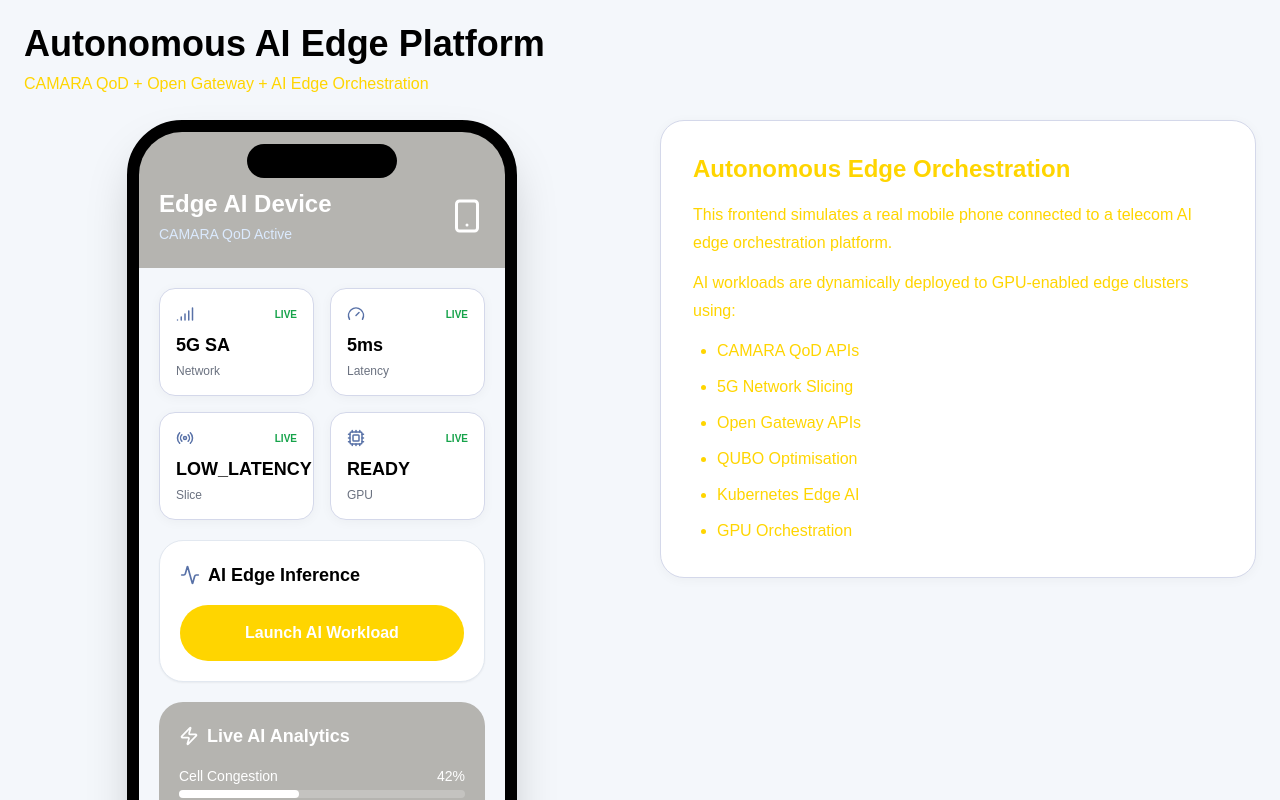
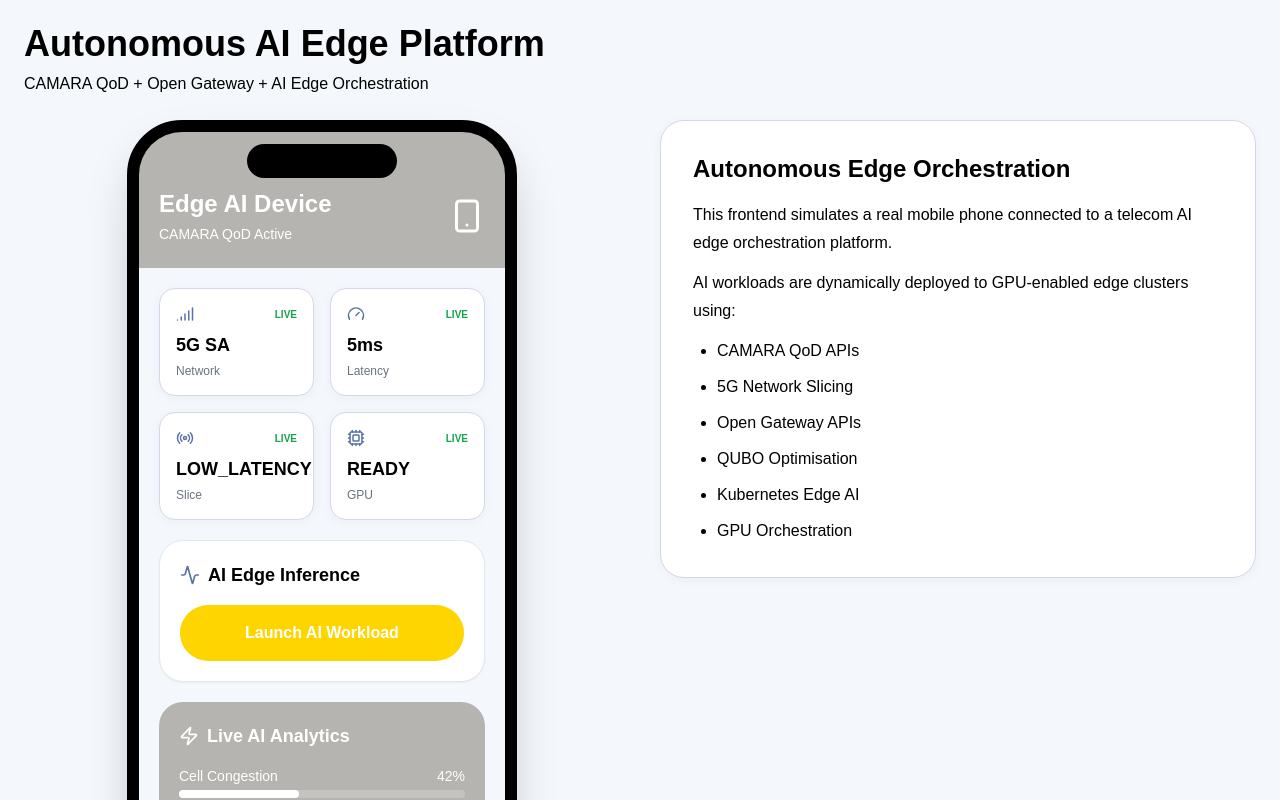
Before and after one commit to vomosev/ega-acg-frontend-component-app, a Next.js app: page /telecom in a window 1280 px wide. Shown: the top 800 px of the page. Built offline with nearby package versions, Linux system fonts and the light colour scheme.

Commit message:
Initial telecom AI edge frontend

```diff
--- a/src/app/globals.css
+++ b/src/app/globals.css
@@ -8,6 +8,7 @@ body {
   margin: 0;
   font-family: Arial, sans-serif;
   background: #F4F7FB;
+  color:  #000000;
 }
 
 .bg-clgeodrops {
@@ -15,7 +16,7 @@ body {
 }
 
 .text-clgeodrops {
-  color:  #ffd500;
+  color:  #000000;
 }
 
 .button-clgeodrops {
@@ -30,6 +31,7 @@ body {
   background: white;
   border: 1px solid #D4D8EA;
   box-shadow: 0 2px 12px rgba(0,0,0,0.04);
+  color:  #000000;
 }
 
 .dark .geo-card {
--- a/src/components/TelecomMobileMockup.tsx
+++ b/src/components/TelecomMobileMockup.tsx
@@ -125,7 +125,7 @@ export default function TelecomMobileMockup() {
                     Edge AI Device
                   </h2>
 
-                  <p className="text-sm text-blue-100 mt-1">
+                  <p className="text-sm mt-1">
                     CAMARA QoD Active
                   </p>
                 </div>
```
